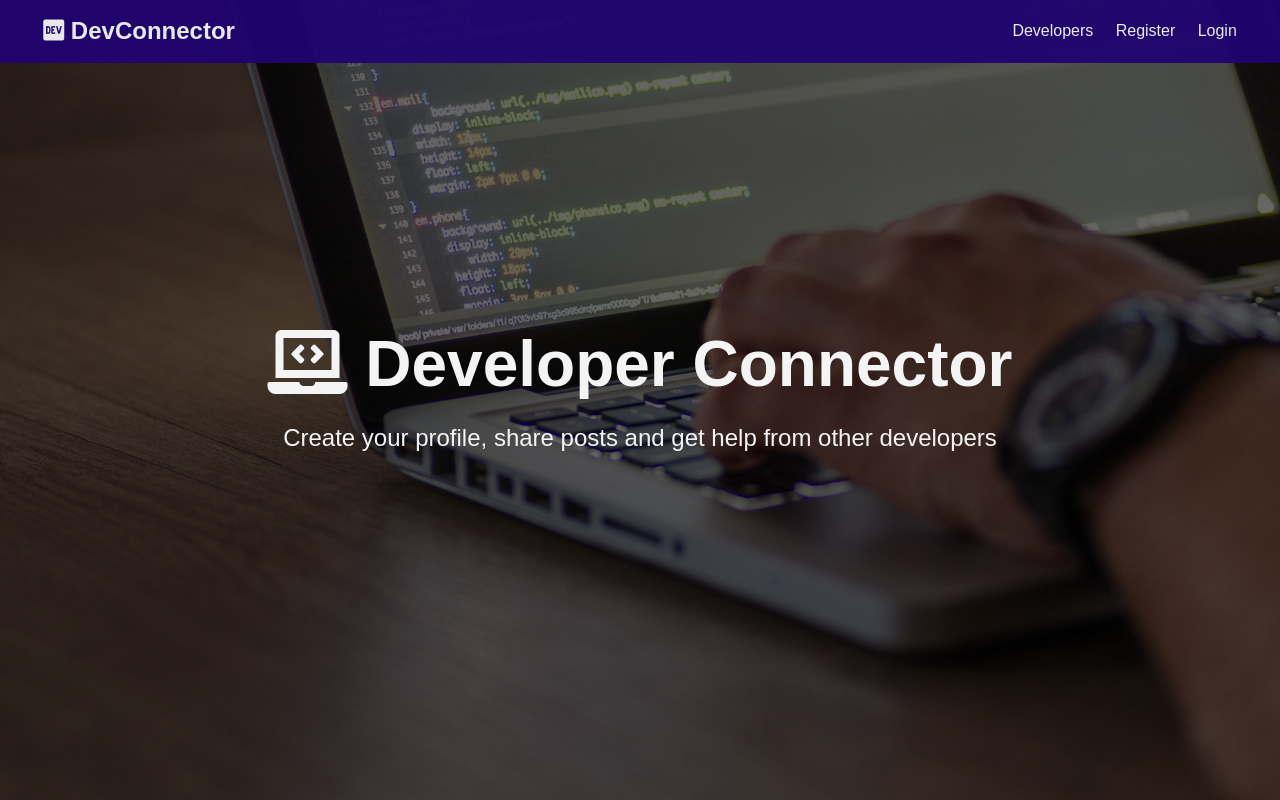
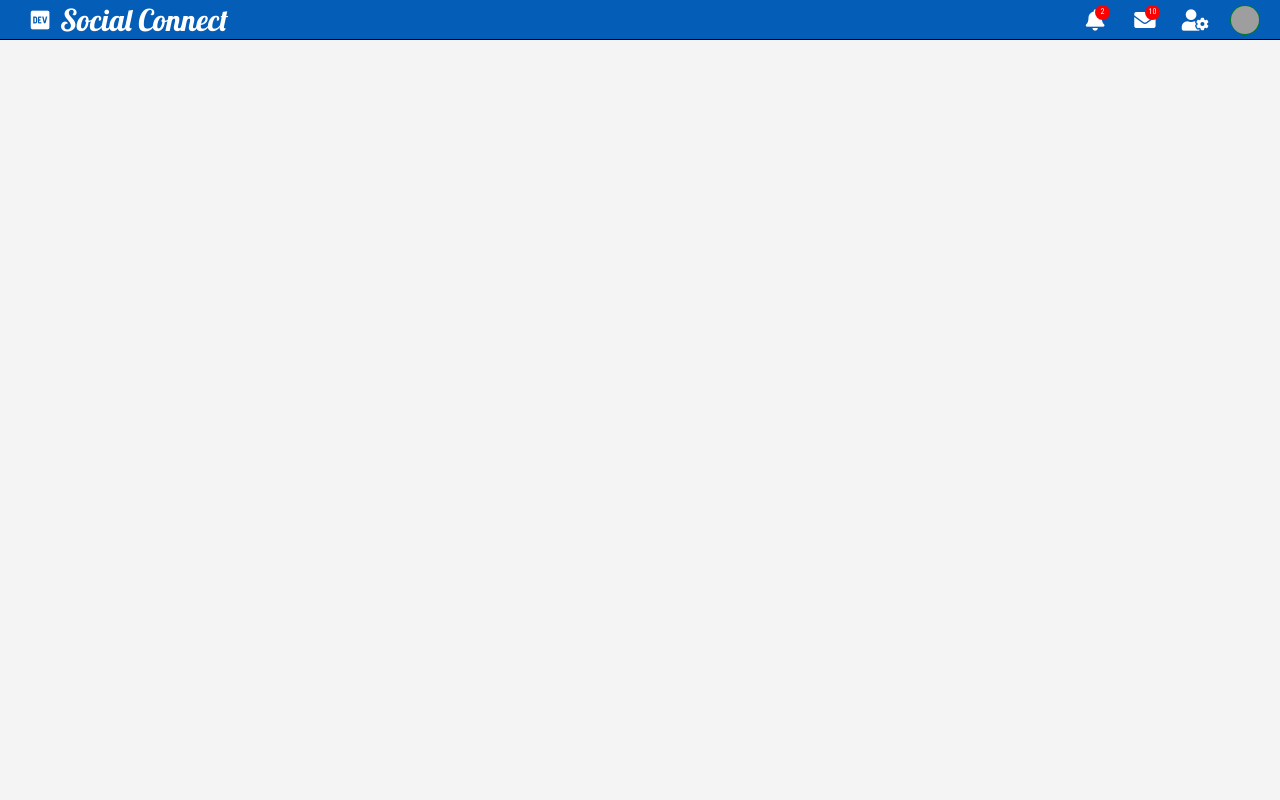
Before and after one commit to zAhmedAly/tempapp, a React (Create React App) app: page / in a window 1280 px wide. Built offline with nearby package versions, Linux system fonts and the light colour scheme; grey boxes are pictures that could not be loaded.

Commit message:
commit06042021-01

```diff
--- a/public/index.html
+++ b/public/index.html
@@ -13,7 +13,8 @@
     <link rel="manifest" href="%PUBLIC_URL%/manifest.json" />
 
   <link rel="stylesheet" href="https://cdnjs.cloudflare.com/ajax/libs/font-awesome/5.15.3/css/all.min.css" integrity="sha512-iBBXm8fW90+nuLcSKlbmrPcLa0OT92xO1BIsZ+ywDWZCvqsWgccV3gFoRBv0z+8dLJgyAHIhR35VZc2oM/gI1w==" crossorigin="anonymous" referrerpolicy="no-referrer" />
-
+  <link rel="preconnect" href="https://fonts.gstatic.com">
+  <link href="https://fonts.googleapis.com/css2?family=Roboto+Condensed:wght@300;400;700&display=swap" rel="stylesheet">
   <title>DevConnector | Connect with your fellow developers</title>
   </head>
   <body>
--- a/src/App.css
+++ b/src/App.css
@@ -14,7 +14,8 @@
 }
 
 body {
-  font-family: 'Raleway', sans-serif;
+  /* font-family: 'Raleway', sans-serif; */
+  font-family: 'Roboto Condensed', sans-serif;
   font-size: 1rem;
   line-height: 1.6;
   background-color: var(--light-color);
--- a/src/App.jsx
+++ b/src/App.jsx
@@ -1,16 +1,18 @@
-import { BrowserRouter as Router, Route, Switch } from "react-router-dom";
+import { BrowserRouter as Router, Route, Switch } from 'react-router-dom';
 
-import "./App.css";
-import Footer from "./components/layout/Footer";
-import Header from "./components/layout/Header";
-import Main from "./components/layout/Main";
+import './App.css';
+import Footer from './components/layout/Footer';
+import Header from './components/layout/Header';
+import Main from './components/layout/Main';
+import Toolbar from './components/toolbar/Toolbar';
 
 function App() {
   return (
     <Router>
-      <Header />
+      <Toolbar />
+      {/* <Header />
       <Main />
-      <Footer />
+      <Footer /> */}
     </Router>
   );
 }
--- /dev/null
+++ b/src/components/toolbar/Toolbar.jsx
@@ -0,0 +1,48 @@
+import './toolbar.css';
+
+const Toolbar = () => {
+  return (
+    <header className='toolbarContainer'>
+      <span className='toolbarBrand'>
+        <div className='toolbarBrandLogo'>
+          {/* <i className='fas fa-toolbox fa-lg center'></i> */}
+          {/* <i className='fab fa-500px fa-lg center'></i> */}
+          <i className='fab fa-dev fa-lg center'></i>
+        </div>
+        <div className='toolbarBrandName'>Social Connect</div>
+      </span>
+      <div className='toolbarIcons'>
+        {/* <div className='toolbarIconsWrapper'> */}
+        <div className='toolbarIconWrapper'>
+          <div className='toolbarIconContainer'>
+            <i className='fas fa-bell fa-lg center'></i>
+            <span className='toobarIconBadge'>2</span>
+          </div>
+        </div>
+        <div className='toolbarIconWrapper'>
+          <div className='toolbarIconContainer'>
+            <i className='fas fa-envelope fa-lg center'></i>
+            <span className='toobarIconBadge'>10</span>
+          </div>
+        </div>
+
+        <div className='toolbarIconWrapper'>
+          <div className='toolbarIconContainer'>
+            <i className='fas fa-user-cog fa-lg center'></i>
+          </div>
+        </div>
+
+        {/* </div> */}
+        <div className='toolbarAvatar'>
+          <img
+            src='https://media.vanityfair.com/photos/5ec1656e5af441fe3976daf4/master/pass/barack-obama.jpg'
+            alt=''
+            className='toolbarAvatarImg'
+          />
+        </div>
+      </div>
+    </header>
+  );
+};
+
+export default Toolbar;
--- /dev/null
+++ b/src/components/toolbar/toolbar.css
@@ -0,0 +1,126 @@
+@import url('https://fonts.googleapis.com/css2?family=Lobster&family=Roboto+Condensed:wght@300;400;700&display=swap');
+
+.toolbarContainer {
+  display: flex;
+  width: 100%;
+  height: 40px;
+  padding: 0px 20px;
+  border-bottom: 1px solid black;
+  color: #fff;
+  background-color: #045db6;
+  justify-content: space-between;
+  align-items: center;
+  position: sticky;
+  top: 0;
+  z-index: 999;
+}
+.toolbarBrand {
+  display: flex;
+  align-items: center;
+  cursor: pointer;
+  height: 100%;
+}
+.toolbarBrandName {
+  display: flex;
+  font-size: 30px;
+  color: white;
+  justify-content: center;
+  align-items: center;
+  /* font-weight: bold; */
+  /* font-family: 'Roboto Condensed', sans-serif; */
+  font-family: 'Lobster', cursive;
+}
+
+.toolbarBrandLogo {
+  display: flex;
+  /* margin-right: 10px; */
+  width: 40px;
+  height: 40px;
+  /* border: 1px solid black; */
+  justify-content: center;
+  align-items: center;
+}
+
+.toolbarIcons {
+  display: flex;
+  justify-content: space-between;
+  align-items: center;
+  height: 100%;
+}
+.toolbarIconWrapper {
+  width: 30px;
+  height: 30px;
+  align-items: center;
+  align-content: center;
+  border-radius: 50%;
+  /* border: 1px solid black; */
+  margin-right: 20px;
+}
+
+.toolbarIconWrapper:hover {
+  background-color: darkblue;
+}
+
+.center {
+  text-align: center;
+  width: 100%;
+}
+
+.toolbarIconContainer {
+  position: relative;
+  /* margin-right: 20px; */
+  cursor: pointer;
+  display: flex;
+  align-items: center;
+  justify-content: space-between;
+  height: 100%;
+  object-fit: cover;
+}
+
+.toobarIconBadge {
+  width: 15px;
+  height: 15px;
+  position: absolute;
+  top: 0px;
+  right: 0px;
+  background-color: red;
+  color: white;
+  border-radius: 50%;
+  display: flex;
+  align-items: center;
+  justify-content: center;
+  font-size: 8px;
+  object-fit: cover;
+}
+
+.toolbarAvatar {
+  display: flex;
+  justify-content: space-between;
+  align-items: center;
+  cursor: pointer;
+}
+
+.toolbarAvatarImg {
+  width: 30px;
+  height: 30px;
+  border-radius: 50%;
+  border: 1px solid green;
+  object-fit: cover;
+}
+
+.toolbarAvatarImg:hover {
+  border: 1px solid darkgoldenrod;
+}
+
+/* Mobile Styles */
+@media (max-width: 700px) {
+  .toolbarContainer {
+    flex-direction: column;
+    justify-content: space-evenly;
+    height: 100px;
+  }
+  .toolbarIcons {
+    width: 100%;
+    justify-content: space-around;
+  }
+}
```
Also changed, not shown: 2 other files (tests, documents, lock files or other folders).
